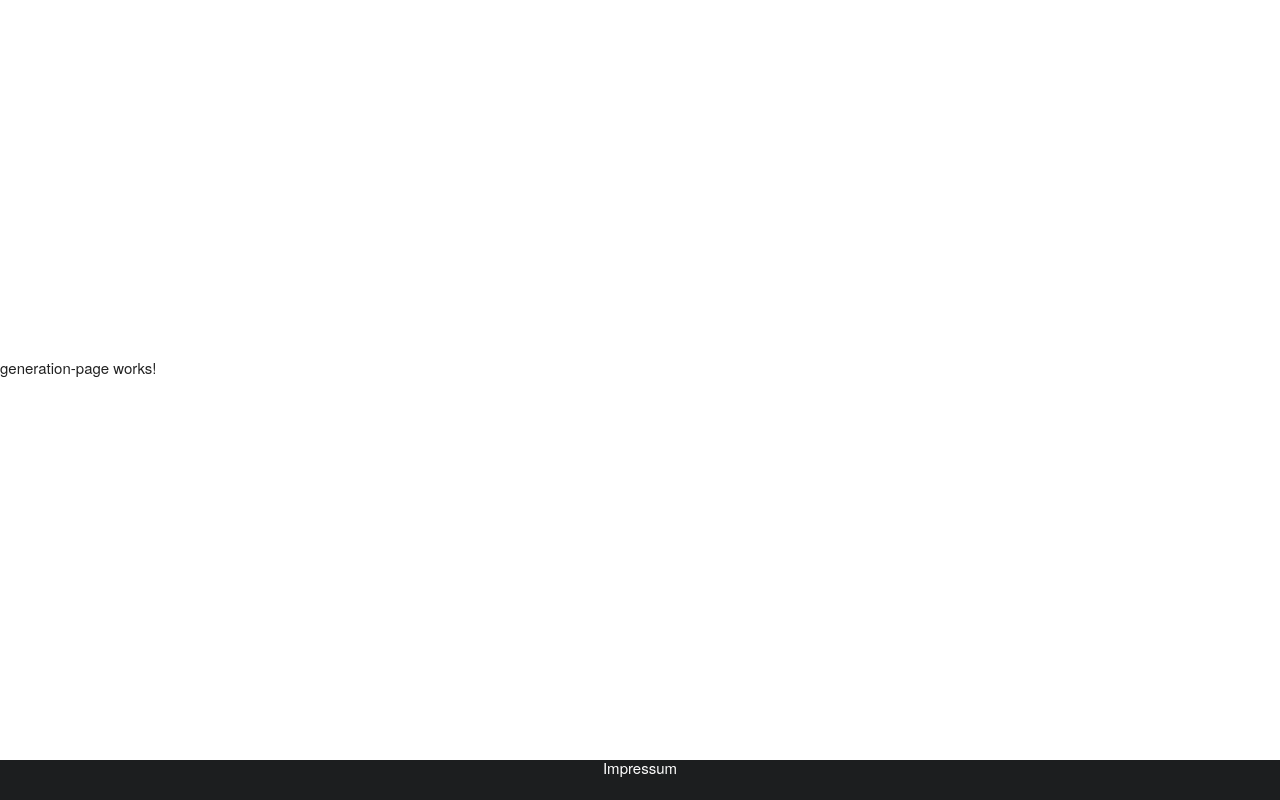
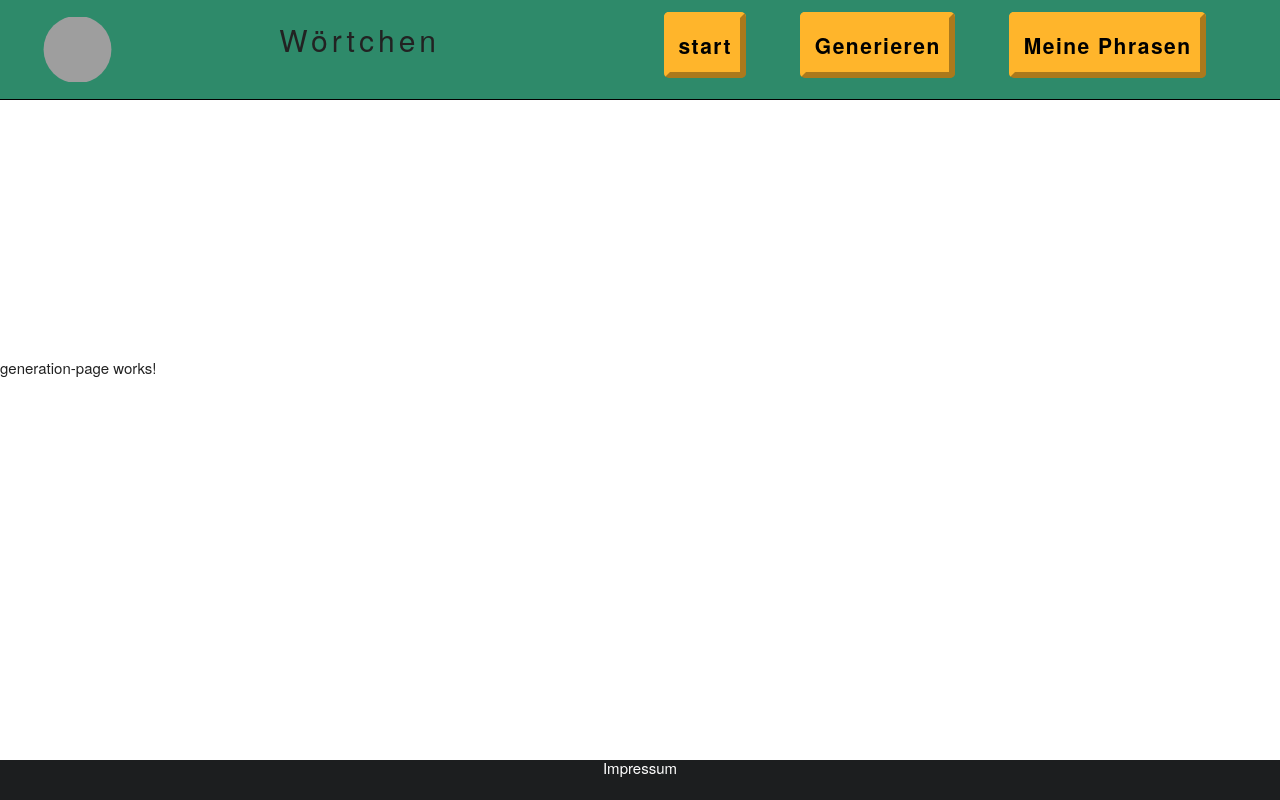
Before and after one commit to tats-faire/woertchen, an Angular app in the folder frontend/: page /generate in a window 1280 px wide. Built offline with nearby package versions, Linux system fonts and the light colour scheme; grey boxes are pictures that could not be loaded.

Commit message:
add navbar

```diff
--- a/frontend/src/app/routes/generation-page/generation-page.html
+++ b/frontend/src/app/routes/generation-page/generation-page.html
@@ -1 +1,5 @@
+<app-navbar/>
+<div>
+
+</div>
 <p>generation-page works!</p>
--- a/frontend/src/app/routes/landing-page/landing-page.html
+++ b/frontend/src/app/routes/landing-page/landing-page.html
@@ -1,4 +1,4 @@
 @if (heroPhrase) {
   <p>{{ heroPhrase }}</p>
 }
-<button class="button-primary">Generiere deine Phrasenketten</button>
+<button class="button-primary" routerLink="/generate">Generiere deine Phrasenketten</button>
--- a/frontend/src/app/routes/mainRoutes.ts
+++ b/frontend/src/app/routes/mainRoutes.ts
@@ -6,17 +6,20 @@ import {SavedPhrasesPage} from './saved-phrases-page/saved-phrases-page';
 
 const landingPage = {
   path: '',
-  component: LandingPage
+  component: LandingPage,
+  title: 'start'
 }
 
 const generationPage = {
   path: 'generate',
-  component: GenerationPage
+  component: GenerationPage,
+  title: 'Generieren'
 }
 
 const savedPhrasesPage = {
   path: 'saved',
-  component: SavedPhrasesPage
+  component: SavedPhrasesPage,
+  title: 'Meine Phrasen'
 }
 
 export const routes : Routes = [
--- /dev/null
+++ b/frontend/src/app/shared/layout/navbar/navbar.html
@@ -0,0 +1,28 @@
+<nav>
+  <div id="logo-frame">
+    <img id="logo"
+         src="https://assets.codepen.io/10936164/internal/avatars/users/default.png?fit=crop&format=auto&height=512&version=1700504404&width=512"
+         alt="">
+    <h1 id="title">Wörtchen</h1>
+  </div>
+  <div id="nav-items">
+    <input type="checkbox" id="nav-check"/>
+    <div class="nav-icon">
+      <label for="nav-check">
+        <span></span>
+        <span></span>
+        <span></span>
+      </label>
+    </div>
+
+    <ul class="nav-links">
+      @for (route of routes; track route.title) {
+        <li>
+          <a id="nav-{{route.title}}" [routerLink]="route.path" [class]="{'currentPage' : (route.title == currentPageTitle)}">
+            {{route.title}}
+          </a>
+        </li>
+      }
+    </ul>
+  </div>
+</nav>
--- /dev/null
+++ b/frontend/src/app/shared/layout/navbar/navbar.sass
@@ -0,0 +1,97 @@
+@use "colors" as *
+
+nav
+  width: 100%
+  min-width: 150px
+  height: 100px
+  background-color: $sea-green
+  display: flex
+  justify-content: space-between
+  align-items: center
+  position: fixed
+  top: 0
+  left: 0
+  z-index: 2
+  border-bottom: 1.5px solid black
+
+#logo-frame
+  display: flex
+  flex-wrap: nowrap
+  align-items: center
+  width: 40vw
+  min-width: 200px
+  max-width: 470px
+  height: 100%
+  justify-content: space-between
+
+#logo
+  width: 95px
+  clip-path: circle(40%)
+  padding: 0.4rem
+  margin-left: min(3rem, 12vw)
+  margin-right: 0.5rem
+
+#title
+  width: auto
+  margin-right: 3rem
+  letter-spacing: 4px
+  font-size: 30px
+
+#nav-items
+  width: 55%
+  max-width: 650px
+  min-width: 50px
+  height: 70px
+  margin-right: 20px
+.nav-icon, #nav-check
+  display: none
+
+ul
+  display: flex
+  justify-content: space-evenly
+  align-items: center
+  height: 100%
+
+  > li
+    list-style-type: none
+    padding: 0
+    width: fit-content
+    text-align: center
+    border: 6px outset $yellow
+    background-color: $yellow
+    border-radius: 5px
+
+.currentPage
+  background-color: $red
+  border-color: $red
+
+ul > li:hover
+  filter: brightness(110%)
+  cursor: pointer
+
+ul > li:active
+  border-bottom-width: 4px
+
+ul > li > a
+  text-decoration: none
+  padding: 0.6rem 0.85rem
+  display: block
+  letter-spacing: 1.5px
+  font-weight: bold
+  line-height: 2
+  overflow: hidden
+  color: black
+  font-size: 21px
+
+@media screen and (max-width &: 750px)
+  nav
+    height: 80px
+    min-width: 200px
+  #portrait
+    width: 75px
+    clip-path: circle(37%)
+    margin-left: min(1.6rem, 12vw)
+    margin-right: 0.8rem
+  #title
+    min-width: 80px
+    font-size: 18px
--- /dev/null
+++ b/frontend/src/app/shared/layout/navbar/navbar.ts
@@ -0,0 +1,17 @@
+import {Component, input} from '@angular/core';
+import {RouterLink, Routes} from '@angular/router';
+import {routes} from '../../../routes/mainRoutes';
+
+@Component({
+  selector: 'app-navbar',
+  imports: [
+    RouterLink
+  ],
+  templateUrl: './navbar.html',
+  styleUrl: './navbar.sass',
+})
+export class Navbar {
+  currentPageTitle = input<string>()
+  routes: Routes = routes;
+
+}
--- a/frontend/src/app/shared/styles/_colors.sass
+++ b/frontend/src/app/shared/styles/_colors.sass
@@ -1,7 +1,9 @@
 $dark-violet: #1C0B4A
 $violet: #3E3264
 $yellow: #FFB52B
+$orange: #FCA027
 $red: #D95D39
 $turquoise: #1282A2
 $sea-green: #2E8A6A
 $darkest-grey: #1C1E1F
+$coffee-brown: #1F0909
```
Also changed, not shown: frontend/src/app/routes/generation-page/generation-page.ts (+5 -2 lines), frontend/src/app/routes/landing-page/landing-page.ts (+7 -3 lines), frontend/src/app/shared/api/random-phrase-api.service.ts (renamed from frontend/src/app/api/random-phrase-api.service.ts), 2 other files (tests, documents, lock files or other folders).
